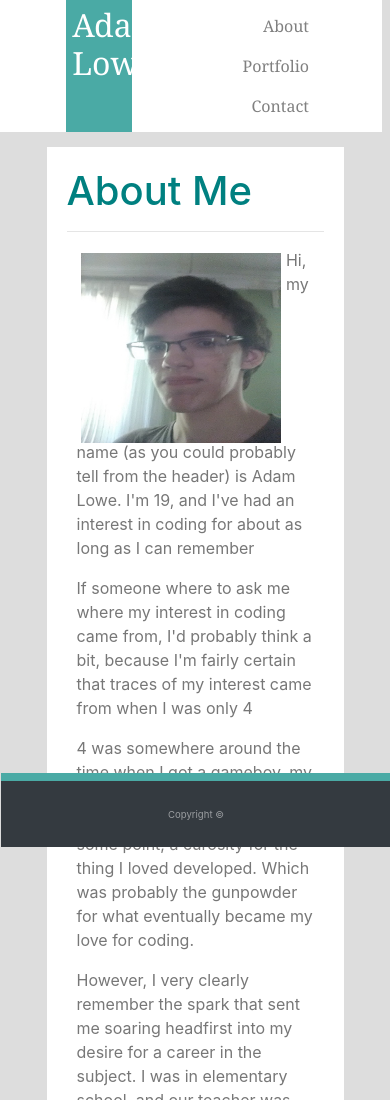
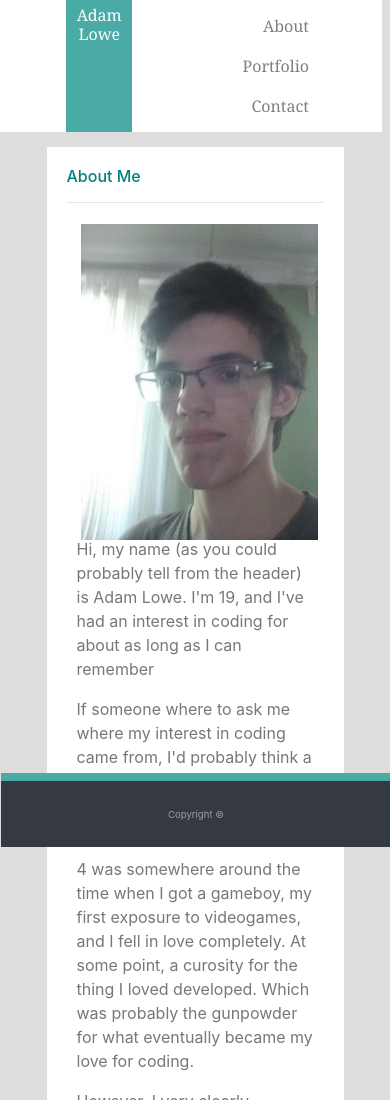
Before and after one commit to Goldpm/HW2-Responsive-Portfolio, a plain HTML site: page index.html in a window 390 px wide. Shown: the top 1100 px of the page. Drawn offline with nearby package versions, Linux system fonts and the light colour scheme.

Commit message:
Got rid of  floating

```diff
--- a/assets/css/style.css
+++ b/assets/css/style.css
@@ -48,6 +48,7 @@ p {
     padding: 0%;
     margin: 2%;
     margin-bottom: -1%;
+    float: left;
 }
 footer {
     font-size: 12px;
@@ -67,8 +68,18 @@ footer {
 
 }
 
-@media only screen and  (max-width: 1510px) {
+@media only screen and  (max-width: 1510px) and (min-width: 584px) {
     .name {
         font-size: 2rem;
     }
 }
+@media only screen and  (max-width: 585px) {
+    .mypic {
+        width: 100%;
+        height: 1%;
+    }
+    h1 {
+        font-size: 1rem;
+    }
+
+}
```
